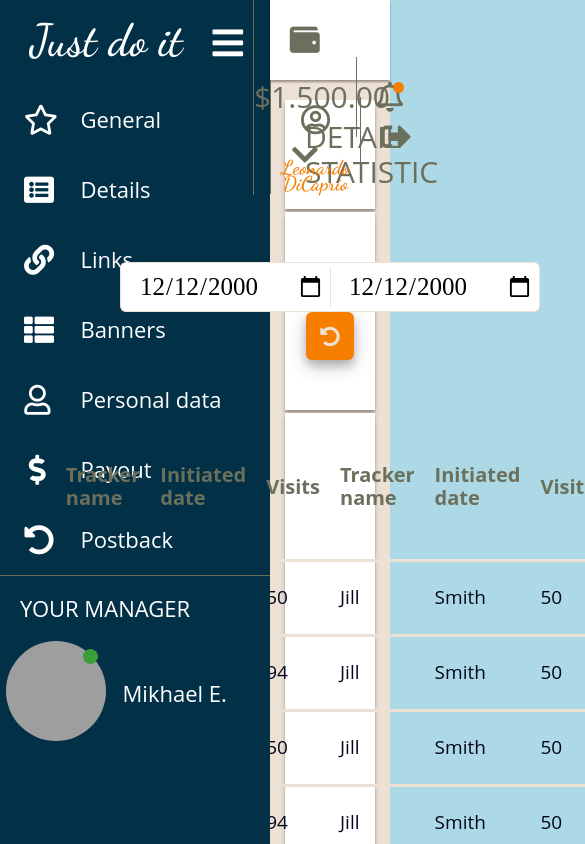
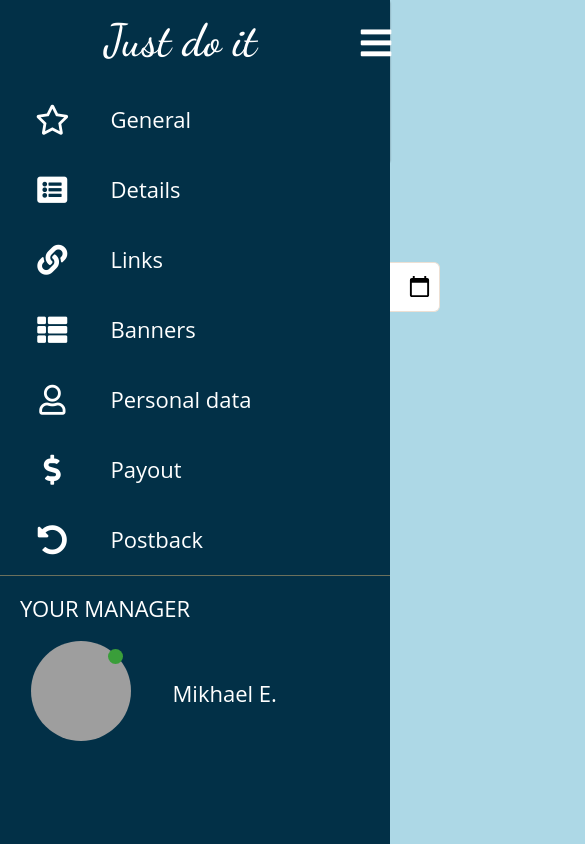
Before and after one commit to Webster2020/Dashboard, a website: page src/index.html in a window 390 px wide. Shown: the top 844 px of the page, 585 px wide, since content can reach past the window. Drawn offline with nearby package versions, Linux system fonts and the light colour scheme; files that its build step writes are made by us from their sources; grey boxes are pictures that could not be loaded.

Commit message:
Add simple @media

```diff
--- a/src/index.html
+++ b/src/index.html
@@ -22,7 +22,7 @@
   <nav>
     <div class="row row-end">
 
-      <div class="block-wrapper block-sizer">
+      <div class="block-wrapper block-nav-sizer">
         <div class="row">
           <div class="col col-sm-9 col-md-9 col-lg-9 col-xl-9 col-cen bor-l">
             <div class="icon p-tb-25 p-lr-20">
@@ -43,7 +43,7 @@
         </div>
       </div>
 
-      <div class="block-wrapper block-sizer">
+      <div class="block-wrapper block-nav-sizer">
         <div class="row">
           <div class="col col-sm-9 col-md-9 col-lg-9 col-xl-9 col-cen bor-l">
             <div class="row row-cen">
@@ -71,10 +71,10 @@
   <aside>
 
     <div class="row p-lr-20">
-      <div class="col col-sm-9 col-md-9 col-lg-9 col-xl-9 col-cen">
+      <div class="col col-sm-11 col-md-9 col-lg-9 col-xl-9 col-cen">
         <h2><div class="logo logo-font c-whi hov-main-color">Just do it</div></h2>
       </div>
-      <div class="col col-sm-3 col-md-3 col-lg-3 col-xl-3 col-cen">
+      <div class="col col-sm-1 col-md-3 col-lg-3 col-xl-3 col-cen">
         <div class="icon p-tb-25 p-lr-20">
           <i class="fas fa-bars i-lg c-whi hov-scale"></i>
         </div>
@@ -211,7 +211,7 @@
 
   <main>
 
-    <div class="page-general">
+    <div class="page-general visible">
 
       <section class="container">
 
@@ -304,7 +304,7 @@
           </div>
 
           <div class="row row-cen bor-b hov-fog">
-            <div class="col col-sm-5 col-md-5 col-lg-5 col-xl-5 col-left">
+            <div class="col col-sm-4 col-md-4 col-lg-4 col-xl-4 col-left">
               <h3 class="p-lr-20"><b>Home page</b></h3>
             </div>
             <div class="col col-sm-5 col-md-5 col-lg-5 col-xl-5 col-left">
@@ -312,7 +312,7 @@
                 <h4><a href="#">www.home-page.com</a></h4>
               </div>
             </div>
-            <div class="col col-sm-2 col-md-2 col-lg-2 col-xl-2 col-right p-lr-20 hov-hide hov-show">
+            <div class="col col-sm-3 col-md-3 col-lg-3 col-xl-3 col-right p-lr-20 hov-hide hov-show">
               <div class="icon p-tb-25 p-lr-10">
                 <i class="fas fa-link i-md c-brand"></i>
               </div>
@@ -323,7 +323,7 @@
           </div>
 
           <div class="row row-cen bor-b hov-fog">
-            <div class="col col-sm-5 col-md-5 col-lg-5 col-xl-5 col-left">
+            <div class="col col-sm-4 col-md-4 col-lg-4 col-xl-4 col-left">
               <h3 class="p-lr-20"><b>Currently offer</b></h3>
             </div>
             <div class="col col-sm-5 col-md-5 col-lg-5 col-xl-5 col-left">
@@ -331,7 +331,7 @@
                 <h4><a href="#">www.currently-offer.com</a></h4>
               </div>
             </div>
-            <div class="col col-sm-2 col-md-2 col-lg-2 col-xl-2 col-right p-lr-20 hov-hide hov-show">
+            <div class="col col-sm-3 col-md-3 col-lg-3 col-xl-3 col-right p-lr-20 hov-hide hov-show">
               <div class="icon p-tb-25 p-lr-10">
                 <i class="fas fa-link i-md c-brand"></i>
               </div>
@@ -342,7 +342,7 @@
           </div>
 
           <div class="row row-cen bor-b hov-fog">
-            <div class="col col-sm-5 col-md-5 col-lg-5 col-xl-5 col-left">
+            <div class="col col-sm-4 col-md-4 col-lg-4 col-xl-4 col-left">
               <h3 class="p-lr-20"><b>Your site</b></h3>
             </div>
             <div class="col col-sm-5 col-md-5 col-lg-5 col-xl-5 col-left">
@@ -350,7 +350,7 @@
                 <h4><a href="#">www.your-site.com</a></h4>
               </div>
             </div>
-            <div class="col col-sm-2 col-md-2 col-lg-2 col-xl-2 col-right p-lr-20 hov-hide hov-show">
+            <div class="col col-sm-3 col-md-3 col-lg-3 col-xl-3 col-right p-lr-20 hov-hide hov-show">
               <div class="icon p-tb-25 p-lr-10">
                 <i class="fas fa-link i-md c-brand"></i>
               </div>
@@ -361,7 +361,7 @@
           </div>
 
           <div class="row row-cen bor-b hov-fog">
-            <div class="col col-sm-5 col-md-5 col-lg-5 col-xl-5 col-left">
+            <div class="col col-sm-4 col-md-4 col-lg-4 col-xl-4 col-left">
               <h3 class="p-lr-20"><b>Home page</b></h3>
             </div>
             <div class="col col-sm-5 col-md-5 col-lg-5 col-xl-5 col-left">
@@ -369,7 +369,7 @@
                 <h4><a href="#">www.home-page.com</a></h4>
               </div>
             </div>
-            <div class="col col-sm-2 col-md-2 col-lg-2 col-xl-2 col-right p-lr-20 hov-hide hov-show">
+            <div class="col col-sm-3 col-md-3 col-lg-3 col-xl-3 col-right p-lr-20 hov-hide hov-show">
               <div class="icon p-tb-25 p-lr-10">
                 <i class="fas fa-link i-md c-brand"></i>
               </div>
@@ -380,7 +380,7 @@
           </div>
 
           <div class="row row-cen bor-b hov-fog">
-            <div class="col col-sm-5 col-md-5 col-lg-5 col-xl-5 col-left">
+            <div class="col col-sm-4 col-md-4 col-lg-4 col-xl-4 col-left">
               <h3 class="p-lr-20"><b>Currently offer</b></h3>
             </div>
             <div class="col col-sm-5 col-md-5 col-lg-5 col-xl-5 col-left">
@@ -388,7 +388,7 @@
                 <h4><a href="#">www.currently-offer.com</a></h4>
               </div>
             </div>
-            <div class="col col-sm-2 col-md-2 col-lg-2 col-xl-2 col-right p-lr-20 hov-hide hov-show">
+            <div class="col col-sm-3 col-md-3 col-lg-3 col-xl-3 col-right p-lr-20 hov-hide hov-show">
               <div class="icon p-tb-25 p-lr-10">
                 <i class="fas fa-link i-md c-brand"></i>
               </div>
@@ -433,7 +433,7 @@
       </div>
     </div>
 
-    <div class="page-details visible">
+    <div class="page-details">
 
       <section class="container">
 
@@ -556,26 +556,6 @@
 
                 </th>
 
-                <th>
-
-                  <div class="row row-left m-tb-10">
-                    <div class="block-wrapper hov-fog">
-
-                      <div class="block-wrapper">
-                        <h4 class="p-tb-10 p-lr-10"><strong>Visits</strong></h4>
-                      </div>
-
-                      <div class="block-wrapper hov-hide hov-show">
-                        <div class="icon p-tb-10 p-lr-10">
-                          <i class="fas fa-chevron-down i-md c-main"></i>
-                        </div>
-                      </div>
-
-                    </div>
-                  </div>
-
-                </th>
-
               </tr>
 
               <tr>
@@ -584,7 +564,6 @@
                 <td>50</td>
                 <td>Jill</td>
                 <td>Smith</td>
-                <td>50</td>
               </tr>
 
               <tr>
@@ -593,7 +572,6 @@
                 <td>94</td>
                 <td>Jill</td>
                 <td>Smith</td>
-                <td>50</td>
               </tr>
 
               <tr>
@@ -602,7 +580,7 @@
                 <td>50</td>
                 <td>Jill</td>
                 <td>Smith</td>
-                <td>50</td>
+
               </tr>
 
               <tr>
@@ -611,7 +589,6 @@
                 <td>94</td>
                 <td>Jill</td>
                 <td>Smith</td>
-                <td>50</td>
               </tr>
 
             </table>
--- a/src/sass/_variables.scss
+++ b/src/sass/_variables.scss
@@ -40,7 +40,9 @@ $smallest-font-size: 12px;
 
 /* Layout sizes */
 $aside-width: 270px;
+$aside-width-mob: 100%;
 $nav-height: 80px;
+$nav-height-dbl: 160px;
 
 /* Fonts */
 $pacifico-font: 'Pacifico', cursive;
--- a/src/sass/components/_containers.scss
+++ b/src/sass/components/_containers.scss
@@ -14,6 +14,20 @@
   height: fit-content;
   width: fit-content;
   //border: 3px solid blue;
+}
+
+@media(max-width: 1200px) {
+  nav {
+    .block-wrapper {
+      right: 0;
+    }
+  }
+}
+
+@media(max-width: 768px) {
+  nav {
+    width: 100%;
+  }
 }
 
 .scroll-x-wrapper {
--- a/src/sass/components/_grid.scss
+++ b/src/sass/components/_grid.scss
@@ -5,6 +5,16 @@
   flex-wrap: wrap;
   align-items: center;
   //border: 3px solid dodgerblue;
+}
+
+.flex-resp {
+  flex-direction: row;
+}
+
+@media(max-width: 1200px) {
+  .flex-resp {
+    flex-direction: column;
+  }
 }
 
 .flex-col {
--- a/src/sass/components/_sizes.scss
+++ b/src/sass/components/_sizes.scss
@@ -1,4 +1,9 @@
 /* SIZES */
+
+.block-nav-sizer {
+  height: 80px;
+  width: 400px;
+}
 
 .block-sizer {
   height: 80px;
@@ -155,3 +160,23 @@
   width: 100%;
   max-width: 1500px;
 }
+
+/*
+@media(max-width: 767px) {
+  .block-sizer {
+
+  }
+}
+
+@media(min-width: 768px) {
+  @include grid('md');
+}
+
+@media(min-width: 992px) {
+  @include grid('lg');
+}
+
+@media(min-width: 1200px) {
+  @include grid('xl');
+}
+*/
--- a/src/sass/components/_texts.scss
+++ b/src/sass/components/_texts.scss
@@ -119,3 +119,7 @@ p {
 .f-smallest-font-size {
   font-size: $smallest-font-size;
 }
+
+.txt-right {
+  text-align: end;
+}
--- a/src/sass/pages/_page-general.scss
+++ b/src/sass/pages/_page-general.scss
@@ -9,3 +9,21 @@
 .visible {
   display: block !important;
 }
+
+@media(max-width: 1200px) {
+  .page-general {
+    .p-lr-200 {
+      padding-left: 100px;
+      padding-right: 100px;
+    }
+  }
+}
+
+@media(max-width: 1070px) {
+  .page-general {
+    .p-lr-200 {
+      padding-left: 20px;
+      padding-right: 20px;
+    }
+  }
+}
--- a/src/sass/sections/_aside.scss
+++ b/src/sass/sections/_aside.scss
@@ -4,7 +4,18 @@ aside {
   width: $aside-width;
   top: 0;
   left: 0;
+  z-index: 99999;
   background-color: $aside-background-color;
+}
+
+@media(max-width: 768px) {
+  aside {
+    width: $aside-width-mob;
+    left: calc(-100% + 70px);
+    &:hover {
+      left: 0;
+    }
+  }
 }
 
 .row-aside {
--- a/src/sass/sections/_main.scss
+++ b/src/sass/sections/_main.scss
@@ -3,6 +3,19 @@ main {
   height: calc(100% - $nav-height);
   width: calc(100% - $aside-width);
   background-color: $main-background-color;
+}
+
+@media(max-width: 1070px) {
+  main {
+    margin: $nav-height-dbl 0 0 $aside-width;
+  }
+}
+
+@media(max-width: 768px) {
+  main {
+    margin: $nav-height 0 0 70px;
+    width: calc(100% - 70px);
+  }
 }
 
 .section-main {
--- a/src/sass/sections/_navbar.scss
+++ b/src/sass/sections/_navbar.scss
@@ -7,6 +7,18 @@ nav {
   right: 0;
   background-color: $section-background-color;
   box-shadow: 0 2px 2px 0 rgba(0, 0, 0, 0.2), 0 2px 2px 0 rgba(0, 0, 0, 0.19);
+}
+
+@media(max-width: 1070px) {
+  nav {
+    height: $nav-height-dbl;
+  }
+}
+
+@media(max-width: 768px) {
+  nav {
+    width: 100%;
+  }
 }
 
 .nav-wrapper {
```
